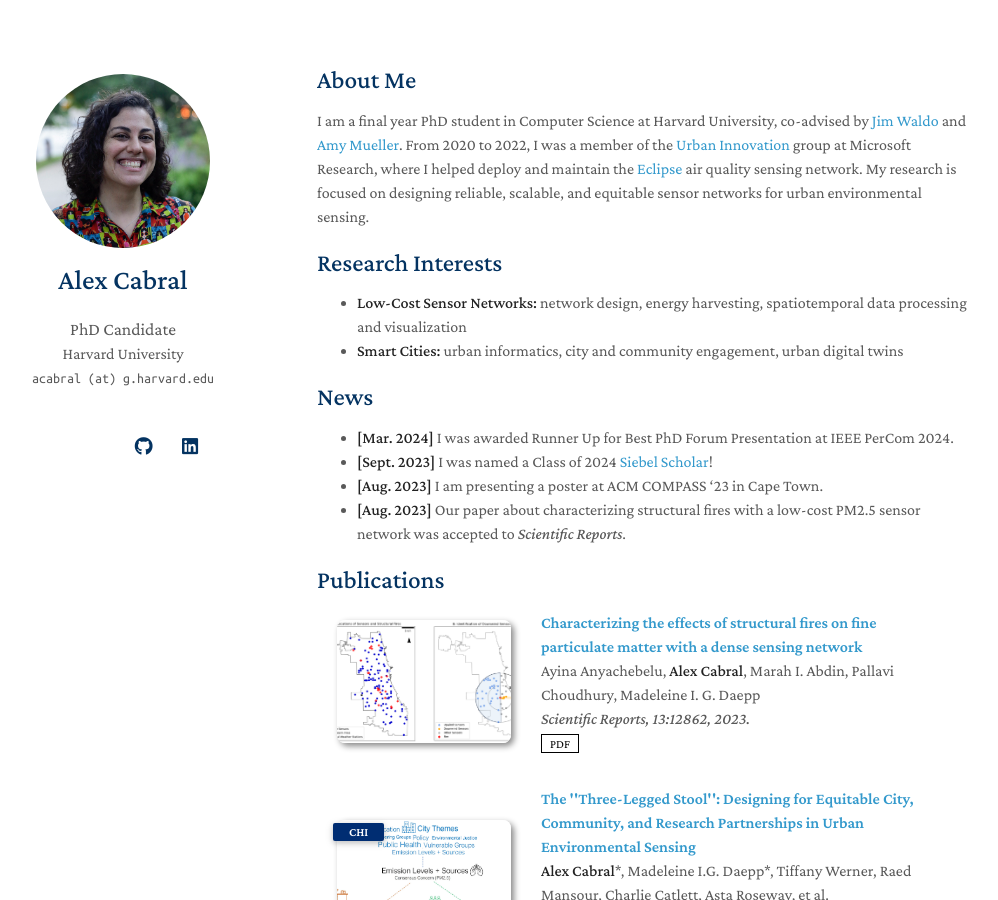
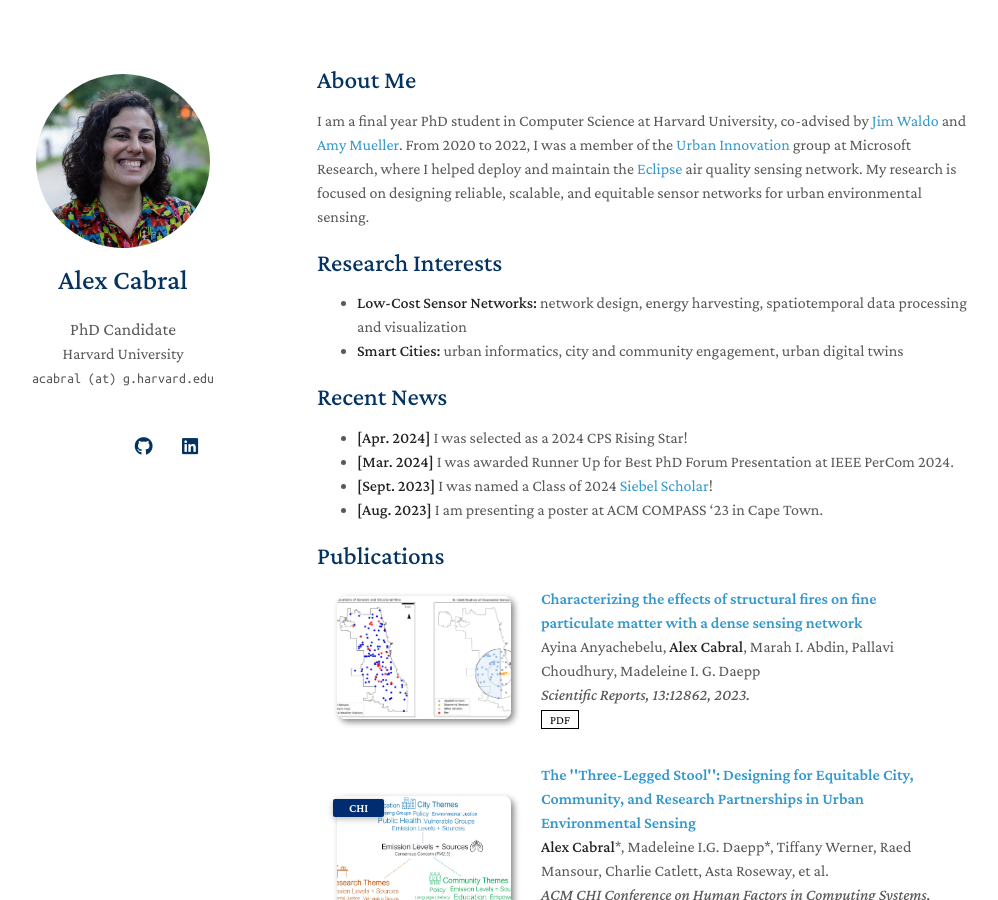
Before and after one commit to a-cabral/a-cabral.github.io, a Jekyll site: the page built from index.md, in a window 1280 px wide and 900 px high. Shown: the whole window, without its empty margins (153-1151 px from the left). Built offline with Jekyll 4.4.1, drawn with Linux system fonts in a browser that asks for light colours; nearby versions of some CDN libraries; a style sheet for code colours, icons or effects is not loaded; our own code applies the rules of GitHub Pages for plain Markdown files.

Commit message:
Update index.md

```diff
--- a/index.md
+++ b/index.md
@@ -12,12 +12,12 @@ I am a final year PhD student in Computer Science at Harvard University, co-advi
 - **Low-Cost Sensor Networks:** network design, energy harvesting, spatiotemporal data processing and visualization
 - **Smart Cities:** urban informatics, city and community engagement, urban digital twins
 
-## News
+## Recent News
 
+- **[Apr. 2024]** I was selected as a 2024 CPS Rising Star!
 - **[Mar. 2024]** I was awarded Runner Up for Best PhD Forum Presentation at IEEE PerCom 2024.
 - **[Sept. 2023]** I was named a Class of 2024 [Siebel Scholar](https://www.siebelscholars.com/articles/siebel-scholars-foundation-announces-class-of-2024/)!
 - **[Aug. 2023]** I am presenting a poster at ACM COMPASS '23 in Cape Town.
-- **[Aug. 2023]** Our paper about characterizing structural fires with a low-cost PM2.5 sensor network was accepted to *Scientific Reports*.
 
 
 {% include_relative _includes/publications.md %}
```
